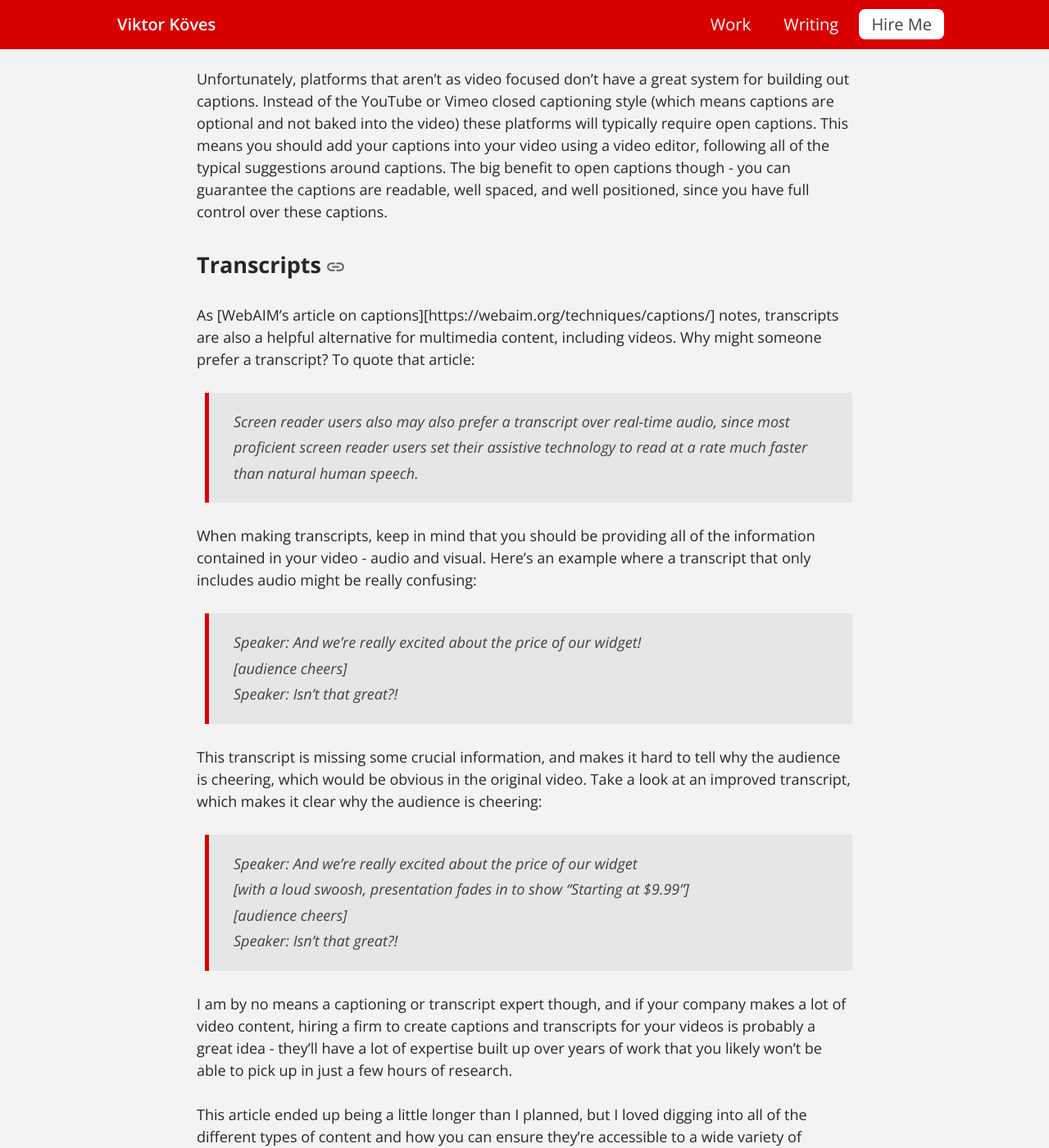
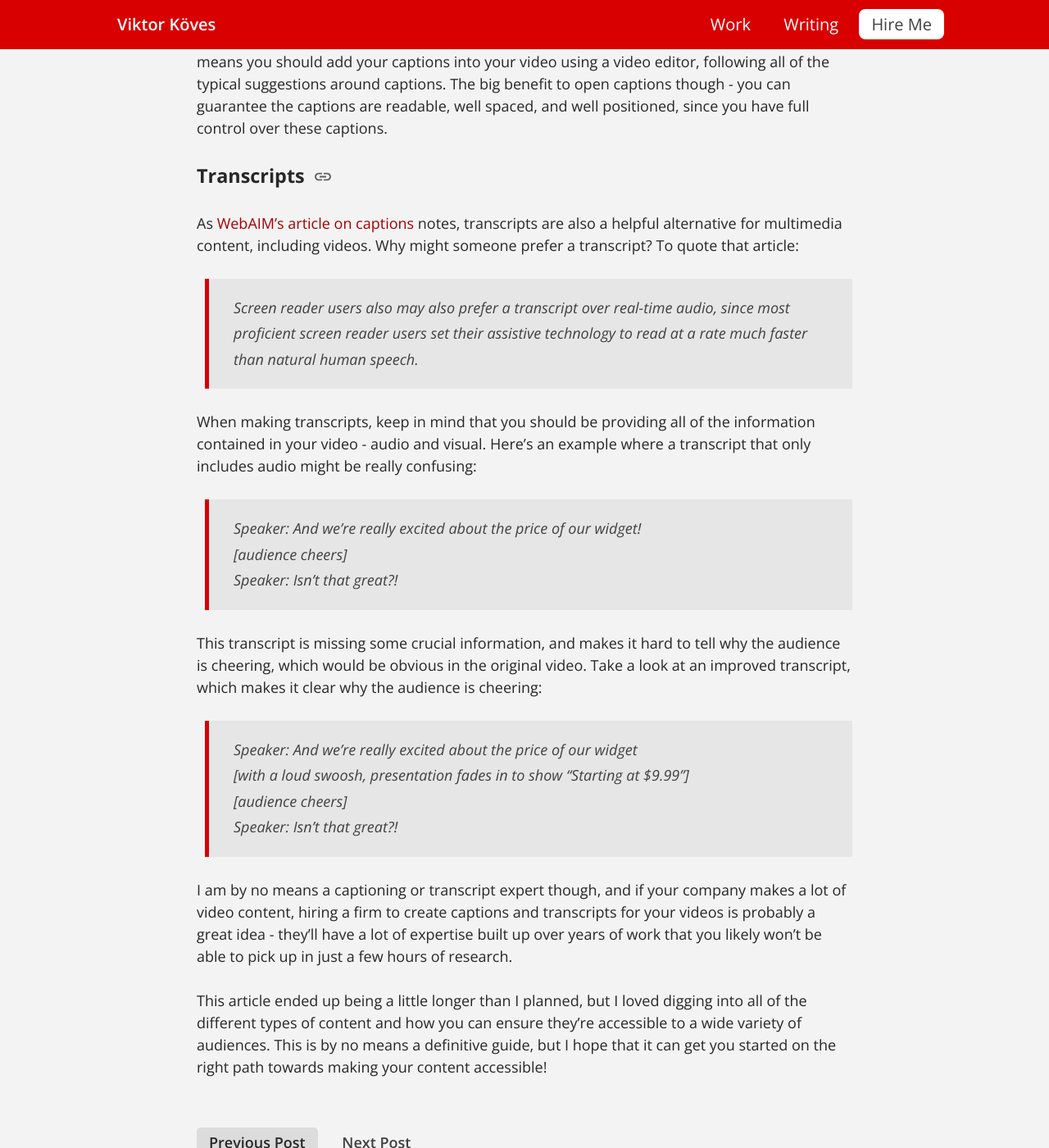
Before and after one commit to vkoves/vkoves.github.io, a Jekyll site: the page built from _posts/2021-01-10-making-accessible-content.md, in a window 1280 px wide and 1400 px high, scrolled down 9809 px. Shown: the whole window at 82% size. Built offline with Jekyll 4.4.1, drawn with Linux system fonts in a browser that asks for light colours.

Commit message:
Article styling fixes and specific article fixes

```diff
--- a/_posts/2021-01-10-making-accessible-content.md
+++ b/_posts/2021-01-10-making-accessible-content.md
@@ -140,7 +140,7 @@
 
 {% include linkedHeading.html heading="Transcripts" level=3 %}
 
-As [WebAIM's article on captions][https://webaim.org/techniques/captions/] notes, transcripts are also a helpful alternative for multimedia content, including videos. Why might someone prefer a transcript? To quote that article:
+As [WebAIM's article on captions][webaim-captions] notes, transcripts are also a helpful alternative for multimedia content, including videos. Why might someone prefer a transcript? To quote that article:
 
 > Screen reader users also may also prefer a transcript over real-time audio, since most proficient screen reader users set their assistive technology to read at a rate much faster than natural human speech.
 
--- a/css/blog.scss
+++ b/css/blog.scss
@@ -49,6 +49,7 @@
 
 .post-list {
   padding-left: 0px;
+  padding-top: 15px;
   list-style: none;
 }
 
--- a/css/main.scss
+++ b/css/main.scss
@@ -31,24 +31,25 @@
 
 h2 {
   font-size: 1.5rem;
-  margin-top: 2rem;
+  margin-top: 1.75rem;
 }
 
 h3 {
-  font-size: 1.5rem;
-  margin-top: 1.75rem;
+  font-size: 1.3rem;
+  margin-top: 1.5rem;
 }
 
 h4 {
-  font-weight: 600;
-  font-size: 1.33rem;
-  margin-top: 10px;
+  font-size: 1.15rem;
+  margin-top: 1rem;
 }
 
+// Headings h4 and lower use semi-bold
+h4, h5, h6 { font-weight: 600;}
+
 h5 {
-  font-size: 1rem;
-  font-weight: 600;
-  margin-top: 10px;
+  font-size: 1.1rem;
+  margin-top: 0.5rem;
 }
 
 h6 { font-size: 0.8rem; }
@@ -62,6 +63,11 @@
 pre { font-family: monospace; }
 
 button { font-family: 'Open Sans', sans-serif; }
+
+// Mobile styling for core elements
+@media (max-width: 600px) {
+  h1 { font-size: 1.7rem; }
+}
 
 // Style any heading targeted by an anchor to animate move and highlight
 :target {
@@ -99,8 +105,6 @@
 p { margin: 1.5rem 0; }
 
 .linked-heading {
-  display: flex;
-  align-items: center;
   // Add scrol margin so anchor adjusts for the sticky header
   scroll-margin-top: 80px;
 
@@ -111,7 +115,12 @@
   }
 
   .link-icon {
-    margin-left: 5px;
+    position: relative;
+    top: 0.2em;
+    height: 0.6em;
+    margin-left: 0.2em;
+    display: inline-flex;
+    align-items: center;
 
     // Hide main (red) icon until hovering
     &:not(:hover):not(:focus) {
@@ -125,10 +134,8 @@
 
     img {
       display: inline;
-      position: relative;
-      top: 5px;
-      width: 25px;
-      height: 25px;
+      width: 1em;
+      height: 1em;
       margin: 0;
     }
   }
--- a/css/post.scss
+++ b/css/post.scss
@@ -27,6 +27,7 @@
     font-size: 0.9rem;
     border-radius: 5px;
     background-color: $white;
+    overflow-x: auto;
   }
 
   /**
```
Also changed, not shown: other parts of _posts/2021-01-10-making-accessible-content.md (+1 -0 lines).
